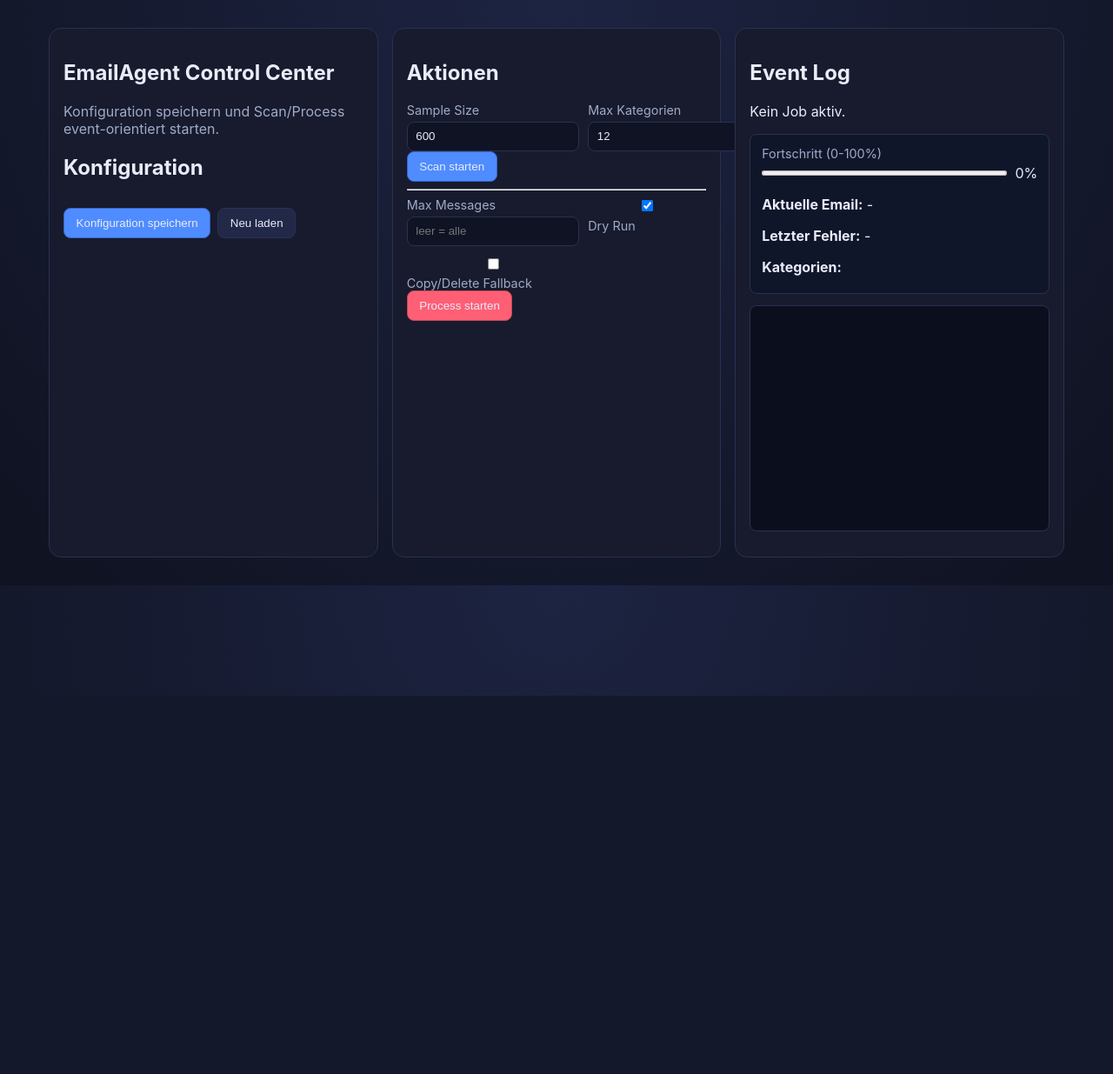
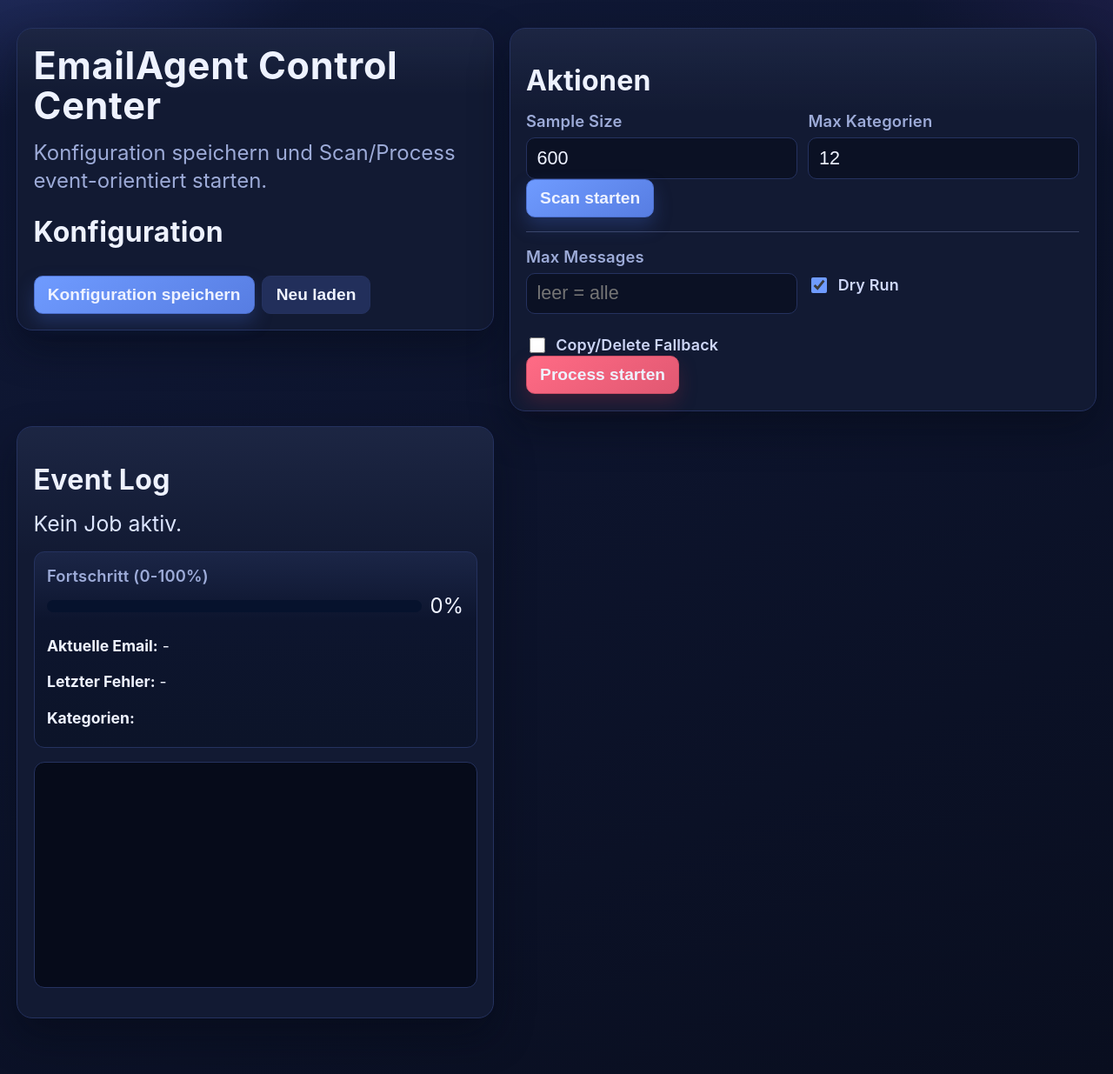
Before and after one commit to unikinCK/EmailAgent, a Python web app: template templates/index.html in a window 1280 px wide. Shown: the whole page at 87% size. Before the commit the page ends 800 px from the top, so only its background shows below. Run offline with Jinja, Linux system fonts and the light colour scheme; the template is opened without the code that fills it, so the values that code supplies are empty.

Commit message:
Polish dashboard UI styling and control layout

```diff
--- a/static/style.css
+++ b/static/style.css
@@ -1,93 +1,215 @@
 :root {
-  --bg: #0f1220;
-  --card: #171b2d;
-  --text: #e9ecf8;
-  --muted: #a0aac9;
-  --border: #2a3150;
-  --accent: #4f8cff;
-  --danger: #ff5f75;
+  --bg: #090e1f;
+  --bg-soft: #101938;
+  --card: #121a33;
+  --card-2: #0f1730;
+  --text: #eef2ff;
+  --muted: #9dabd8;
+  --border: #25325f;
+  --accent: #6f9bff;
+  --accent-2: #8f6fff;
+  --danger: #ff6b85;
+  --ok: #64d3ae;
+  --shadow: 0 20px 45px rgba(4, 8, 20, 0.45);
 }
 * { box-sizing: border-box; }
 body {
   margin: 0;
-  font-family: Inter, system-ui, Arial, sans-serif;
-  background: radial-gradient(circle at top, #1d2442, var(--bg));
+  font-family: "Inter", "Segoe UI", system-ui, Arial, sans-serif;
+  background:
+    radial-gradient(1200px 650px at -5% -10%, #2a3670 0%, transparent 40%),
+    radial-gradient(1000px 650px at 110% -5%, #22214f 0%, transparent 38%),
+    linear-gradient(155deg, var(--bg-soft), var(--bg));
   color: var(--text);
+  min-height: 100vh;
+  line-height: 1.35;
 }
 .layout {
-  max-width: 1200px;
+  max-width: 1380px;
   margin: 2rem auto;
-  padding: 0 1rem;
+  padding: 0 1.2rem 2rem;
   display: grid;
-  gap: 1rem;
-  grid-template-columns: repeat(auto-fit, minmax(320px, 1fr));
+  gap: 1.1rem;
+  grid-template-columns: minmax(390px, 1.15fr) minmax(330px, .9fr) minmax(350px, 1fr);
+  align-items: start;
 }
 .card {
-  background: var(--card);
+  background:
+    linear-gradient(180deg, rgba(148, 174, 255, 0.08) 0%, transparent 22%),
+    var(--card);
   border: 1px solid var(--border);
-  border-radius: 14px;
-  padding: 1rem;
+  border-radius: 18px;
+  padding: 1.15rem;
+  box-shadow: var(--shadow);
+  backdrop-filter: blur(6px);
 }
-.subtitle { color: var(--muted); }
+.card h1 {
+  margin: .1rem 0 .95rem;
+  font-size: 2.7rem;
+  line-height: 1.06;
+  letter-spacing: .015em;
+}
+.card h2 {
+  margin: 1.25rem 0 .8rem;
+  font-size: 2rem;
+  letter-spacing: .01em;
+}
+.subtitle {
+  color: var(--muted);
+  font-size: 1.5rem;
+  margin: 0 0 .8rem;
+}
 .grid {
   display: grid;
   grid-template-columns: repeat(2, minmax(140px, 1fr));
-  gap: .65rem;
+  gap: .78rem;
 }
 .grid.compact { grid-template-columns: 1fr 1fr; }
 label {
   display: flex;
   flex-direction: column;
-  gap: .3rem;
-  font-size: .9rem;
+  gap: .36rem;
+  font-size: 1.15rem;
+  font-weight: 560;
   color: var(--muted);
+  letter-spacing: .01em;
 }
 input {
-  background: #0f1324;
+  background: #0b1124;
   color: var(--text);
   border: 1px solid var(--border);
-  border-radius: 8px;
-  padding: .55rem .6rem;
+  border-radius: 10px;
+  padding: .62rem .72rem;
+  font-size: 1.35rem;
+  transition: border-color .2s ease, box-shadow .2s ease, transform .2s ease;
 }
-.actions { margin-top: .8rem; display: flex; gap: .5rem; }
+input:focus {
+  outline: none;
+  border-color: #7aa1ff;
+  box-shadow: 0 0 0 3px rgba(122, 161, 255, 0.17);
+  transform: translateY(-1px);
+}
+.actions { margin-top: 1rem; display: flex; gap: .55rem; flex-wrap: wrap; }
 .btn {
   border: 1px solid var(--border);
-  background: #212848;
+  background: #222f5b;
   color: var(--text);
-  border-radius: 8px;
-  padding: .55rem .85rem;
+  border-radius: 10px;
+  padding: .63rem .95rem;
+  font-size: 1.2rem;
+  font-weight: 620;
   cursor: pointer;
+  transition: transform .18s ease, box-shadow .2s ease, filter .2s ease;
 }
-.btn.primary { background: var(--accent); border-color: #3763c5; }
-.btn.danger { background: var(--danger); border-color: #c24758; }
+.btn:hover {
+  transform: translateY(-1px);
+  filter: brightness(1.05);
+}
+.btn:active { transform: translateY(0); }
+.btn.primary {
+  background: linear-gradient(145deg, var(--accent), #577de2);
+  border-color: #4d71d1;
+  box-shadow: 0 10px 20px rgba(56, 89, 175, 0.35);
+}
+.btn.danger {
+  background: linear-gradient(145deg, var(--danger), #e15872);
+  border-color: #ce4f67;
+  box-shadow: 0 10px 20px rgba(124, 40, 59, 0.35);
+}
+.checkbox-row {
+  flex-direction: row;
+  align-items: center;
+  justify-content: flex-start;
+  gap: .58rem;
+  margin-top: .25rem;
+  padding-top: .45rem;
+  font-size: 1.12rem;
+  color: #ced7f8;
+}
+.checkbox-row input[type="checkbox"] {
+  width: 18px;
+  height: 18px;
+  accent-color: var(--accent);
+  box-shadow: none;
+  transform: none;
+}
 .logs pre {
-  background: #0b0f1d;
+  background: #060b1a;
   border: 1px solid var(--border);
-  border-radius: 8px;
+  border-radius: 12px;
   min-height: 260px;
   max-height: 460px;
   overflow: auto;
-  padding: .8rem;
+  padding: .95rem;
+  font-size: 1rem;
   white-space: pre-wrap;
 }
 .status-panel {
-  background: #10162a;
+  background: linear-gradient(180deg, rgba(92, 121, 212, 0.12) 0%, #0d152e 35%, #0c1429 100%);
   border: 1px solid var(--border);
-  border-radius: 8px;
-  padding: .8rem;
-  margin-bottom: .8rem;
+  border-radius: 12px;
+  padding: .9rem;
+  margin-bottom: .9rem;
+}
+#job-status {
+  font-size: 1.55rem;
+  margin-top: .15rem;
+  margin-bottom: .95rem;
+  color: #dce5ff;
+}
+#job-current-email,
+#job-last-error,
+.status-panel strong {
+  font-size: 1.1rem;
 }
 .progress-wrap {
   display: flex;
   align-items: center;
   gap: .6rem;
-  margin: .3rem 0 .7rem;
+  margin: .4rem 0 .75rem;
+  font-size: 1.5rem;
 }
 progress {
   width: 100%;
-  height: 12px;
+  height: 14px;
+  border: 0;
+}
+progress::-webkit-progress-bar {
+  background: #06122d;
+  border-radius: 20px;
+}
+progress::-webkit-progress-value {
+  background: linear-gradient(90deg, #2b99ff, #60d4ff);
+  border-radius: 20px;
+}
+progress::-moz-progress-bar {
+  background: linear-gradient(90deg, #2b99ff, #60d4ff);
+  border-radius: 20px;
 }
 #job-categories {
-  margin: .4rem 0 0;
+  margin: .42rem 0 0;
   padding-left: 1.1rem;
+  font-size: 1.1rem;
 }
+hr {
+  border: 0;
+  border-top: 1px solid rgba(153, 170, 226, 0.3);
+  margin: 1rem 0;
+}
+.card-actions { min-height: 100%; }
+.card-logs { min-height: 100%; }
+
+@media (max-width: 1280px) {
+  .layout {
+    grid-template-columns: 1fr 1fr;
+  }
+}
+@media (max-width: 940px) {
+  .layout {
+    grid-template-columns: 1fr;
+  }
+  .card h1 { font-size: 2.2rem; }
+  .card h2 { font-size: 1.6rem; }
+  label { font-size: 1rem; }
+  input { font-size: 1.1rem; }
+}
--- a/templates/index.html
+++ b/templates/index.html
@@ -8,7 +8,7 @@
 </head>
 <body>
   <main class="layout">
-    <section class="card">
+    <section class="card card-config">
       <h1>EmailAgent Control Center</h1>
       <p class="subtitle">Konfiguration speichern und Scan/Process event-orientiert starten.</p>
 
@@ -20,7 +20,7 @@
       </div>
     </section>
 
-    <section class="card">
+    <section class="card card-actions">
       <h2>Aktionen</h2>
       <div class="grid compact">
         <label>Sample Size <input id="scan-sample-size" type="number" value="600" /></label>
@@ -32,8 +32,8 @@
 
       <div class="grid compact">
         <label>Max Messages <input id="process-max-messages" type="number" placeholder="leer = alle" /></label>
-        <label><input id="process-dry-run" type="checkbox" checked /> Dry Run</label>
-        <label><input id="process-fallback" type="checkbox" /> Copy/Delete Fallback</label>
+        <label class="checkbox-row"><input id="process-dry-run" type="checkbox" checked /> Dry Run</label>
+        <label class="checkbox-row"><input id="process-fallback" type="checkbox" /> Copy/Delete Fallback</label>
       </div>
       <button id="start-process" class="btn danger">Process starten</button>
     </section>
```
